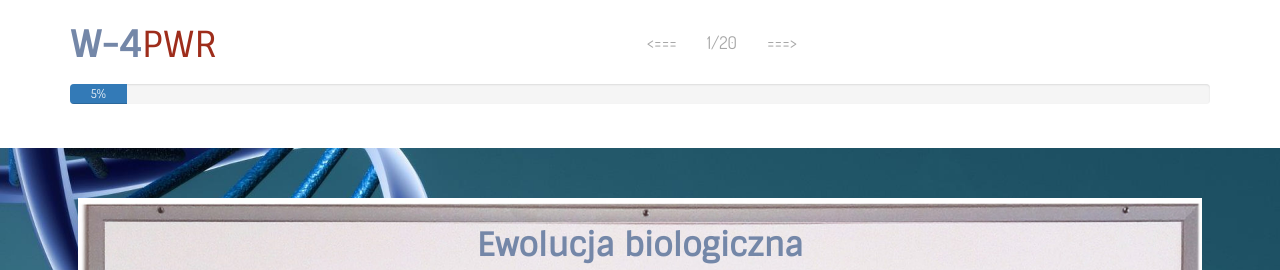
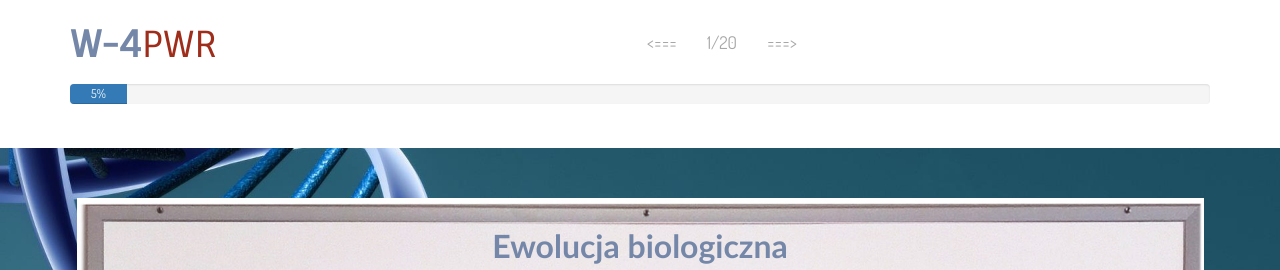
Before and after one commit to tomzgar/SSM, a plain HTML site: page Projekt 1/web/1.html in a window 1280 px wide. Shown: the top 270 px of the page. Drawn offline with nearby package versions, Linux system fonts and the light colour scheme; files whose address does not match are found by name.

Commit message:
poprawka

```diff
--- a/Projekt 1/web/1.html
+++ b/Projekt 1/web/1.html
@@ -77,7 +77,7 @@ Author URL: http://w3layouts.comLicense: Creative Commons Attribution 3.0 Unport
       <div class="banner-ramka">
         <div class="container">
           <div class="banner-lekcja">
-            <h2>Ewolucja biologiczna</h2>
+            <h2><span style="font-family: Calibri;">Ewolucja biologiczna</span></h2>
             <p><span style="color: black;"><br>
               </span></p>
             <p style="text-align: center;"><span style="color: black;">Ewolucja
```
Also changed, not shown: Projekt 1/web/20.html (+1 -1 lines), 2 other files.
